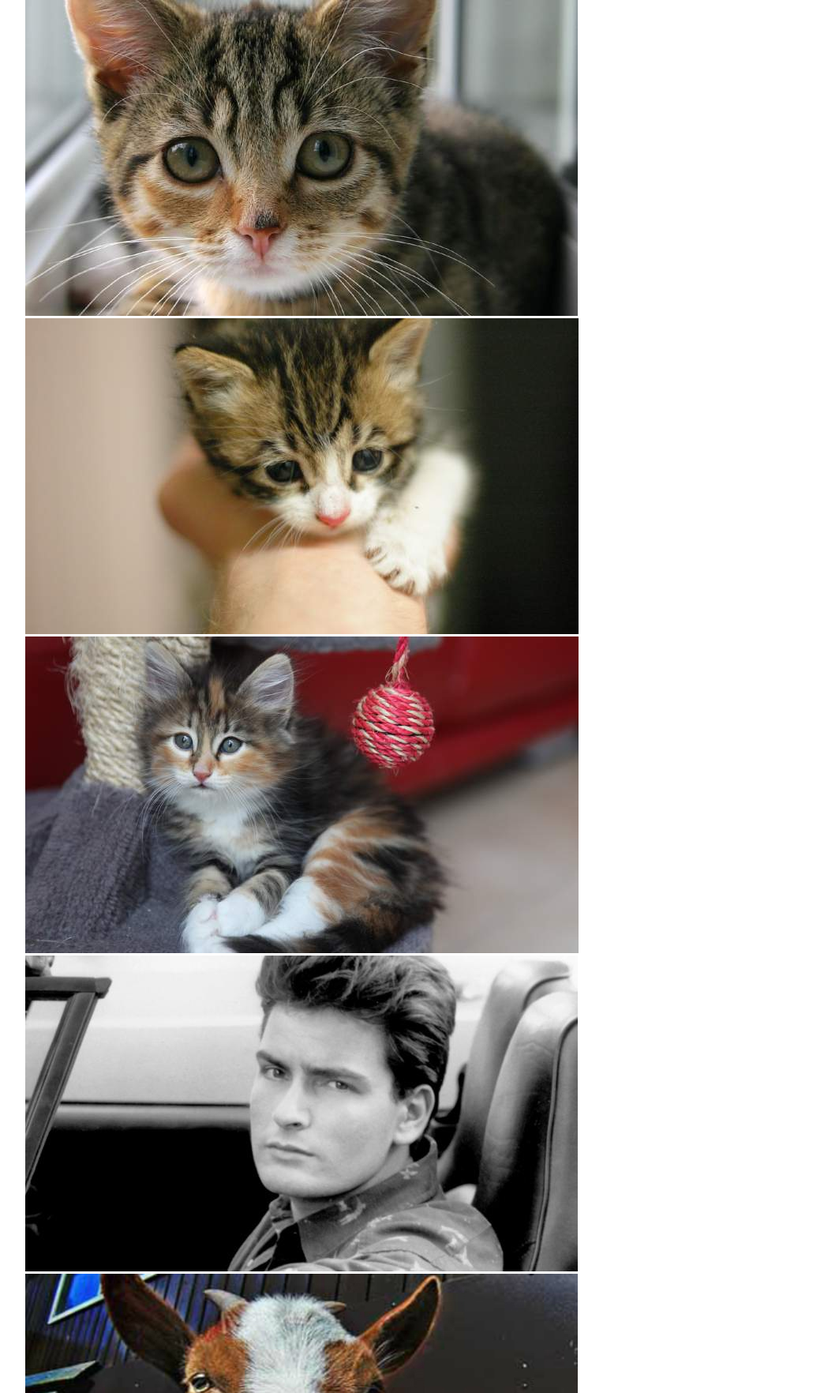
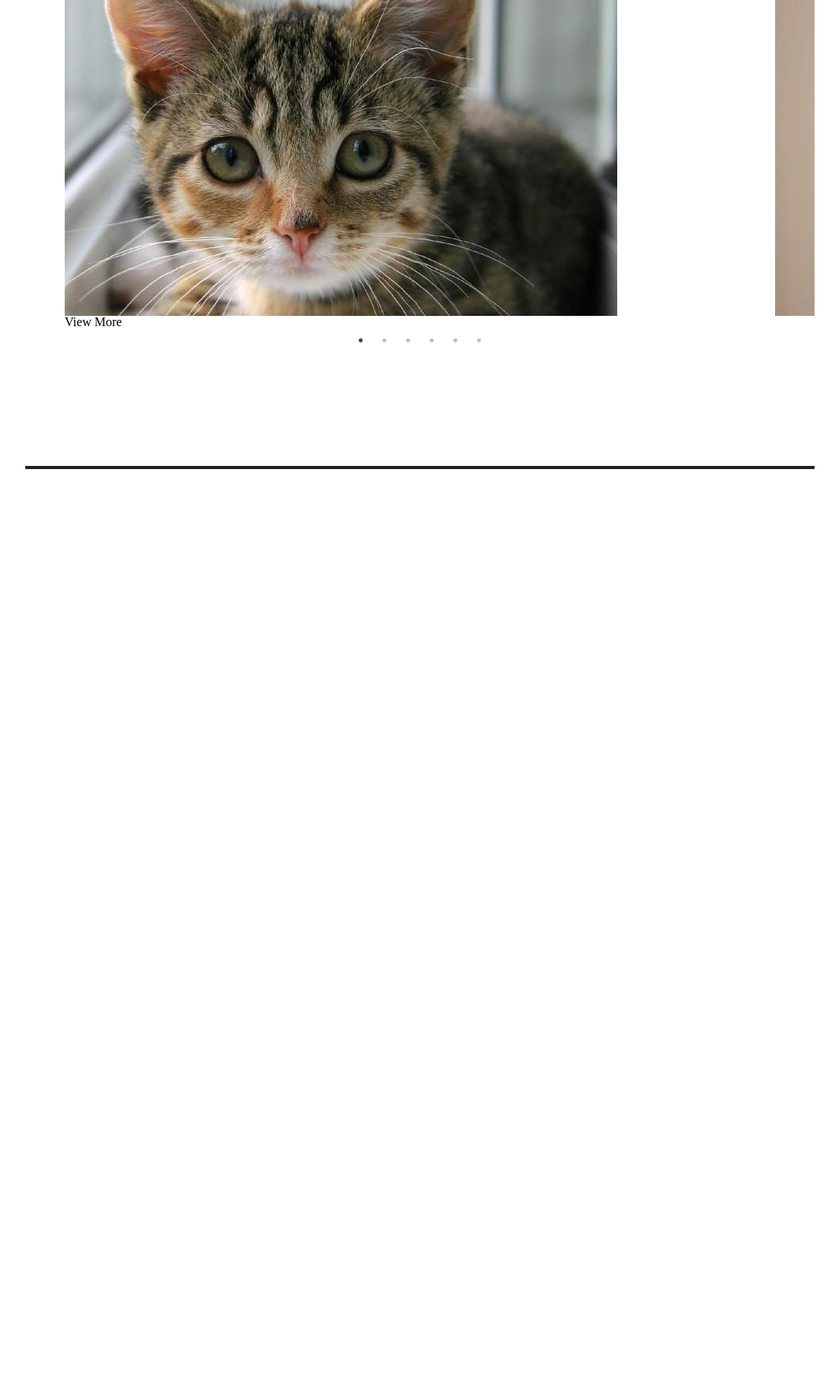
Before and after one commit to baroquebloke/RTO, a Flask app: page / in a window 1280 px wide. Shown: the part 156-1920 px from the top of the page at 79% size, without its empty margins (108-1171 px from the left). After the commit the page ends 750 px from the top, so only its background shows below. Run offline with Flask 2, Linux system fonts and the light colour scheme; some libraries are stand-ins or nearby versions.

Commit message:
added Slick query plugin

```diff
--- a/static/style.css
+++ b/static/style.css
@@ -124,6 +124,10 @@ menu #nav a:hover {
     content: "";
     display: block;
 }
+.slider {
+    max-width: 100%;
+    margin: 0 auto;
+}
 footer, .container:after {
     height: 144px;
 }
--- a/templates/layouts/base.html
+++ b/templates/layouts/base.html
@@ -7,9 +7,9 @@
             Real Time Opera
         </title>
         <link rel="stylesheet" type="text/css" href="/static/style.css"/>
-        <script type="text/javascript" src="https://ajax.googleapis.com/ajax/libs/jquery/1.8.3/jquery.min.js"></script>
-        <script type="text/javascript" src="http://code.jquery.com/ui/19.2/jquery-ui.js"></script>
-        <script type="text/javascript" src="/static/cycle.js"></script>
+        <link rel="stylesheet" type="text/css" href="//cdn.jsdelivr.net/jquery.slick/1.4.1/slick.css"/>
+        <link rel="stylesheet" type="text/css" href="//cdn.jsdelivr.net/jquery.slick/1.4.1/slick-theme.css"/>
+        <script type="text/javascript" src="http://code.jquery.com/jquery-2.1.3.min.js"></script>
     </head>
     <body>
         <div class="social">
--- a/templates/pages/index.html
+++ b/templates/pages/index.html
@@ -1,39 +1,31 @@
 {% extends "/layouts/base.html" %}
 
 {% block index %}
-<div class="pics">
+<div class="slider">
     <figure>
         <img src="/static/slides/7x4_1.jpg"/>
         <figcaption>
+            View More
         </figcaption>
     </figure>
-    <figure>
-        <img src="/static/slides/7x4_2.jpg"/>
-        <figcaption>
-        </figcaption>
-    </figure>
-    <figure>
-        <img src="/static/slides/7x4_3.jpg"/>
-        <figcaption>
-        </figcaption>
-    </figure>
-    <figure>
-        <img src="/static/slides/7x4_4.jpg"/>
-        <figcaption>
-        </figcaption>
-    </figure>
-    <figure>
-        <img src="/static/slides/7x4_5.jpg"/>
-        <figcaption>
-        </figcaption>
-    </figure>
-    <figure>
-        <img src="/static/slides/7x4_6.jpg"/>
-        <figcaption>
-        </figcaption>
-    </figure>
+    <div><img src="/static/slides/7x4_2.jpg"/></div>
+    <div><img src="/static/slides/7x4_3.jpg"/></div>
+    <div><img src="/static/slides/7x4_4.jpg"/></div>
+    <div><img src="/static/slides/7x4_5.jpg"/></div>
+    <div><img src="/static/slides/7x4_6.jpg"/></div>
 </div>
-
+<script type="text/javascript" src="//cdn.jsdelivr.net/jquery.slick/1.4.1/slick.min.js"></script>
 <script type="text/javascript">
+  $(document).ready(function(){
+    $('.slider').slick({
+      centerMode: true,
+      dots: true,
+      slidesToShow: 1,
+      slidesToScroll: 1,
+      autoplay: true,
+      autoplaySpeed: 2000,
+      speed: 1000,
+      });
+  });
 </script>
 {% endblock %}
```
Also changed, not shown: 1 other file.
